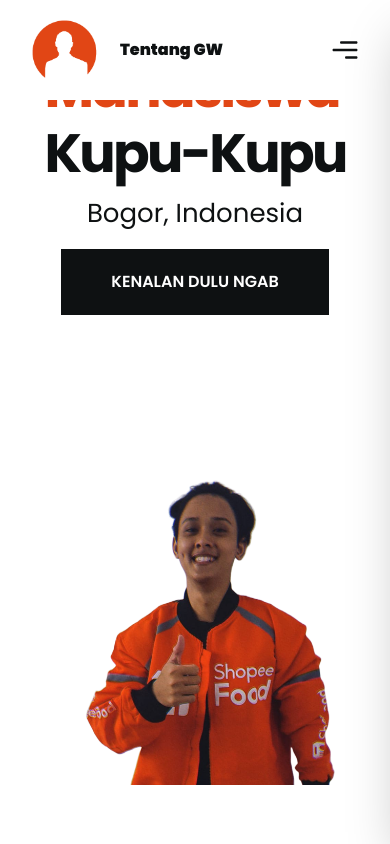
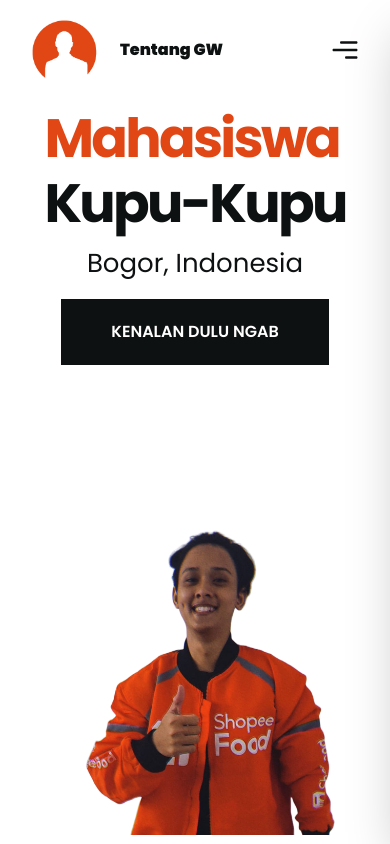
Before and after one commit to indonesia-biner/Testing, a React (Create React App) app: page / in a window 390 px wide. Built offline with nearby package versions, Linux system fonts and the light colour scheme.

Commit message:
Update desain terbaru v.2

```diff
--- a/src/pages/Home.js
+++ b/src/pages/Home.js
@@ -27,7 +27,7 @@ const Home = () => {
             transition={transition1}
             className="w-full pt-14 pb-14 lg:pt-0 lg:pb-0 lg:w-auto z-10 lg:absolute flex flex-col justify-center items-center lg:items-start"
           >
-            <h1 className="h1 sm:mt-[100px] lg:mt-0">
+            <h1 className="h1 sm:mt-[100px] lg:mt-0 mt-[50px]">
               <span style={{color: "#e14615"}}>Mahasiswa</span> <br />kupu-kupu
             </h1>
             <p className="text-[26px] lg:text-[36px] font-primary mb-4 lg:mb-12">
```
